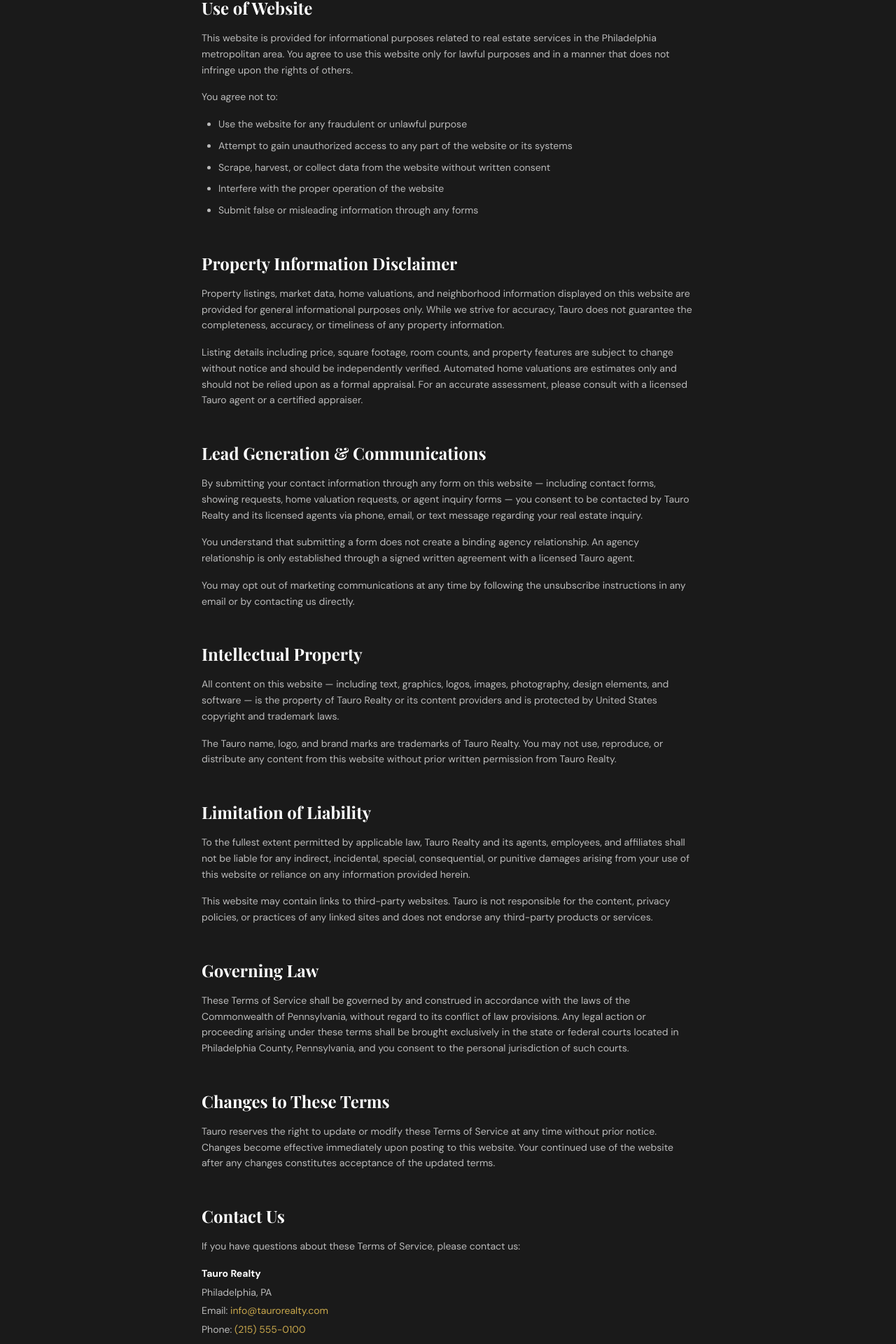
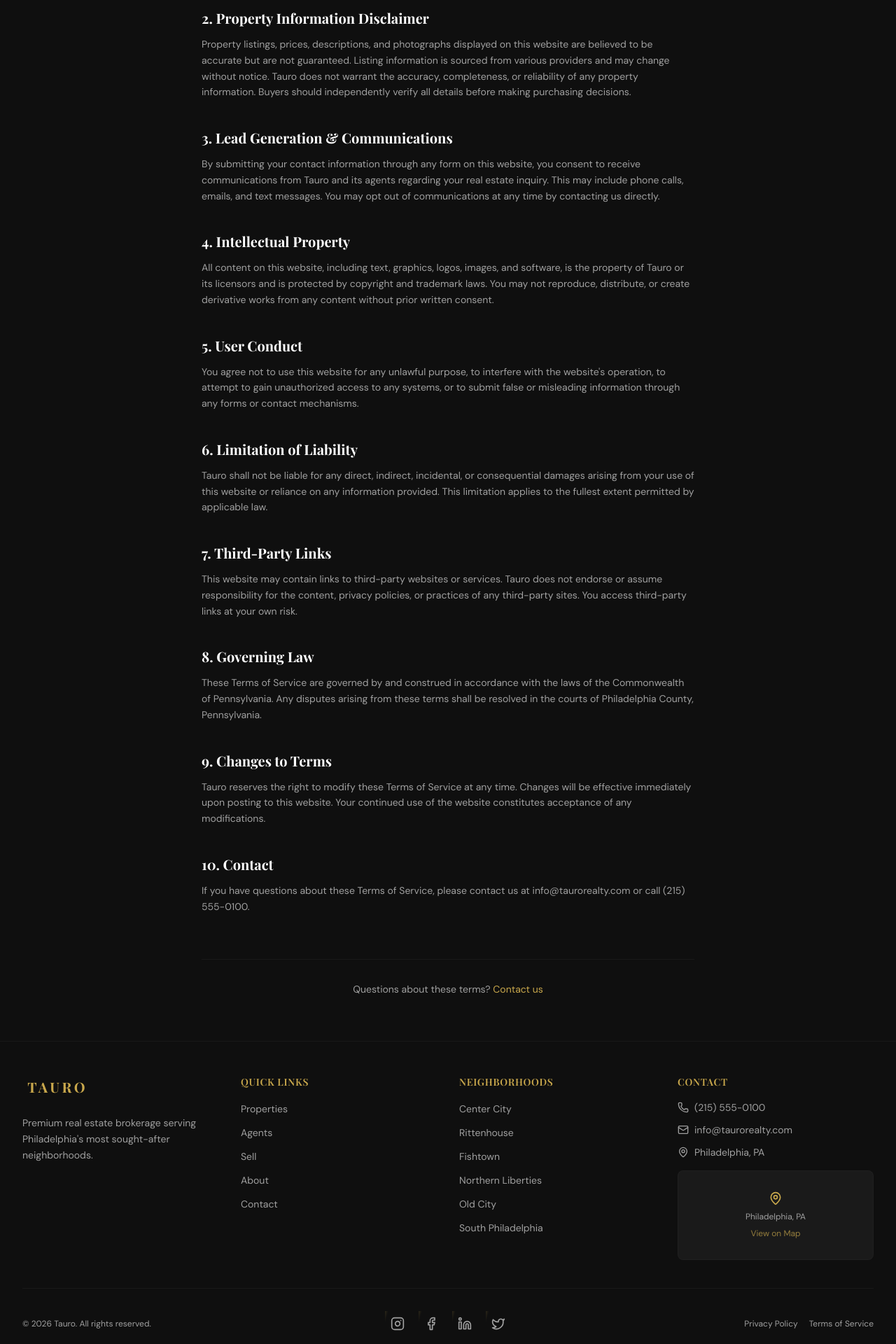
Before and after one commit to Julianb233/tauro, a Next.js app: page /terms in a window 1280 px wide. Shown: the part 539-2459 px from the top of the page at 70% size. Built offline with nearby package versions, Linux system fonts and the light colour scheme; a web font is replaced by a local one.

Commit message:
feat: add About, Privacy Policy, and Terms of Service pages
Co-Authored-By: Claude Opus 4.6 (1M context) <noreply@anthropic.com>

```diff
--- a/src/app/(site)/terms/page.tsx
+++ b/src/app/(site)/terms/page.tsx
@@ -1,239 +1,112 @@
 import type { Metadata } from "next";
+import Link from "next/link";
 
 export const metadata: Metadata = {
-  title: "Terms of Service | Tauro",
+  title: "Terms of Service",
   description:
-    "Review the terms and conditions governing your use of the Tauro real estate website and services.",
+    "Terms of Service for Tauro, a premium real estate brokerage serving Philadelphia.",
 };
+
+const sections = [
+  {
+    title: "1. Use of Website",
+    content:
+      "By accessing and using the Tauro website, you agree to be bound by these Terms of Service. This website is intended to provide general information about real estate listings, brokerage services, and the Philadelphia real estate market. All content is for informational purposes only and does not constitute legal, financial, or real estate advice.",
+  },
+  {
+    title: "2. Property Information Disclaimer",
+    content:
+      "Property listings, prices, descriptions, and photographs displayed on this website are believed to be accurate but are not guaranteed. Listing information is sourced from various providers and may change without notice. Tauro does not warrant the accuracy, completeness, or reliability of any property information. Buyers should independently verify all details before making purchasing decisions.",
+  },
+  {
+    title: "3. Lead Generation & Communications",
+    content:
+      "By submitting your contact information through any form on this website, you consent to receive communications from Tauro and its agents regarding your real estate inquiry. This may include phone calls, emails, and text messages. You may opt out of communications at any time by contacting us directly.",
+  },
+  {
+    title: "4. Intellectual Property",
+    content:
+      "All content on this website, including text, graphics, logos, images, and software, is the property of Tauro or its licensors and is protected by copyright and trademark laws. You may not reproduce, distribute, or create derivative works from any content without prior written consent.",
+  },
+  {
+    title: "5. User Conduct",
+    content:
+      "You agree not to use this website for any unlawful purpose, to interfere with the website's operation, to attempt to gain unauthorized access to any systems, or to submit false or misleading information through any forms or contact mechanisms.",
+  },
+  {
+    title: "6. Limitation of Liability",
+    content:
+      "Tauro shall not be liable for any direct, indirect, incidental, or consequential damages arising from your use of this website or reliance on any information provided. This limitation applies to the fullest extent permitted by applicable law.",
+  },
+  {
+    title: "7. Third-Party Links",
+    content:
+      "This website may contain links to third-party websites or services. Tauro does not endorse or assume responsibility for the content, privacy policies, or practices of any third-party sites. You access third-party links at your own risk.",
+  },
+  {
+    title: "8. Governing Law",
+    content:
+      "These Terms of Service are governed by and construed in accordance with the laws of the Commonwealth of Pennsylvania. Any disputes arising from these terms shall be resolved in the courts of Philadelphia County, Pennsylvania.",
+  },
+  {
+    title: "9. Changes to Terms",
+    content:
+      "Tauro reserves the right to modify these Terms of Service at any time. Changes will be effective immediately upon posting to this website. Your continued use of the website constitutes acceptance of any modifications.",
+  },
+  {
+    title: "10. Contact",
+    content:
+      "If you have questions about these Terms of Service, please contact us at info@taurorealty.com or call (215) 555-0100.",
+  },
+];
 
 export default function TermsPage() {
   return (
-    <>
-      {/* ── Hero ──────────────────────────────────────────────── */}
-      <section className="relative overflow-hidden bg-near-black pb-16 pt-32">
-        <div className="absolute inset-0 bg-gradient-to-b from-midnight/60 to-near-black" />
-        <div className="relative z-10 mx-auto max-w-7xl px-4 sm:px-6 lg:px-8">
-          <p className="font-label text-sm font-semibold uppercase tracking-[0.25em] text-gold">
+    <div className="pt-20">
+      {/* Hero */}
+      <section className="bg-midnight py-16">
+        <div className="mx-auto max-w-3xl px-4 text-center sm:px-6 lg:px-8">
+          <p className="font-label text-sm font-semibold uppercase tracking-[0.2em] text-gold">
             Legal
           </p>
-          <h1 className="mt-3 font-heading text-4xl font-bold text-white sm:text-5xl lg:text-6xl">
+          <h1 className="mt-2 font-heading text-4xl font-bold text-white">
             Terms of Service
           </h1>
-          <p className="mt-4 max-w-xl text-lg text-white/60">
-            Last updated: March 18, 2026
+          <p className="mt-4 text-muted-foreground">
+            Last updated: March 2026
           </p>
         </div>
       </section>
 
-      {/* ── Content ───────────────────────────────────────────── */}
-      <section className="bg-midnight py-20">
+      {/* Content */}
+      <section className="bg-near-black py-16">
         <div className="mx-auto max-w-3xl px-4 sm:px-6 lg:px-8">
-          <div className="space-y-12 text-white/70">
-            {/* Intro */}
-            <p className="text-base leading-relaxed">
-              Welcome to the Tauro Realty website. By accessing or using this
-              website, you agree to be bound by the following Terms of Service.
-              If you do not agree with any part of these terms, please do not
-              use our website or services.
-            </p>
-
-            {/* Use of Website */}
-            <div>
-              <h2 className="font-heading text-2xl font-bold text-white">
-                Use of Website
-              </h2>
-              <div className="mt-4 space-y-4 text-sm leading-relaxed">
-                <p>
-                  This website is provided for informational purposes related to
-                  real estate services in the Philadelphia metropolitan area. You
-                  agree to use this website only for lawful purposes and in a
-                  manner that does not infringe upon the rights of others.
-                </p>
-                <p>You agree not to:</p>
-                <ul className="list-disc space-y-2 pl-6">
-                  <li>
-                    Use the website for any fraudulent or unlawful purpose
-                  </li>
-                  <li>
-                    Attempt to gain unauthorized access to any part of the
-                    website or its systems
-                  </li>
-                  <li>
-                    Scrape, harvest, or collect data from the website without
-                    written consent
-                  </li>
-                  <li>
-                    Interfere with the proper operation of the website
-                  </li>
-                  <li>
-                    Submit false or misleading information through any forms
-                  </li>
-                </ul>
-              </div>
-            </div>
-
-            {/* Property Information Disclaimer */}
-            <div>
-              <h2 className="font-heading text-2xl font-bold text-white">
-                Property Information Disclaimer
-              </h2>
-              <div className="mt-4 space-y-4 text-sm leading-relaxed">
-                <p>
-                  Property listings, market data, home valuations, and
-                  neighborhood information displayed on this website are provided
-                  for general informational purposes only. While we strive for
-                  accuracy, Tauro does not guarantee the completeness, accuracy,
-                  or timeliness of any property information.
-                </p>
-                <p>
-                  Listing details including price, square footage, room counts,
-                  and property features are subject to change without notice and
-                  should be independently verified. Automated home valuations are
-                  estimates only and should not be relied upon as a formal
-                  appraisal. For an accurate assessment, please consult with a
-                  licensed Tauro agent or a certified appraiser.
+          <div className="space-y-10">
+            {sections.map((section) => (
+              <div key={section.title}>
+                <h2 className="font-heading text-xl font-bold text-white">
+                  {section.title}
+                </h2>
+                <p className="mt-3 text-sm leading-relaxed text-muted-foreground">
+                  {section.content}
                 </p>
               </div>
-            </div>
+            ))}
+          </div>
 
-            {/* Lead Generation & Communications */}
-            <div>
-              <h2 className="font-heading text-2xl font-bold text-white">
-                Lead Generation &amp; Communications
-              </h2>
-              <div className="mt-4 space-y-4 text-sm leading-relaxed">
-                <p>
-                  By submitting your contact information through any form on this
-                  website — including contact forms, showing requests, home
-                  valuation requests, or agent inquiry forms — you consent to be
-                  contacted by Tauro Realty and its licensed agents via phone,
-                  email, or text message regarding your real estate inquiry.
-                </p>
-                <p>
-                  You understand that submitting a form does not create a binding
-                  agency relationship. An agency relationship is only established
-                  through a signed written agreement with a licensed Tauro agent.
-                </p>
-                <p>
-                  You may opt out of marketing communications at any time by
-                  following the unsubscribe instructions in any email or by
-                  contacting us directly.
-                </p>
-              </div>
-            </div>
-
-            {/* Intellectual Property */}
-            <div>
-              <h2 className="font-heading text-2xl font-bold text-white">
-                Intellectual Property
-              </h2>
-              <div className="mt-4 space-y-4 text-sm leading-relaxed">
-                <p>
-                  All content on this website — including text, graphics, logos,
-                  images, photography, design elements, and software — is the
-                  property of Tauro Realty or its content providers and is
-                  protected by United States copyright and trademark laws.
-                </p>
-                <p>
-                  The Tauro name, logo, and brand marks are trademarks of Tauro
-                  Realty. You may not use, reproduce, or distribute any content
-                  from this website without prior written permission from Tauro
-                  Realty.
-                </p>
-              </div>
-            </div>
-
-            {/* Limitation of Liability */}
-            <div>
-              <h2 className="font-heading text-2xl font-bold text-white">
-                Limitation of Liability
-              </h2>
-              <div className="mt-4 space-y-4 text-sm leading-relaxed">
-                <p>
-                  To the fullest extent permitted by applicable law, Tauro
-                  Realty and its agents, employees, and affiliates shall not be
-                  liable for any indirect, incidental, special, consequential, or
-                  punitive damages arising from your use of this website or
-                  reliance on any information provided herein.
-                </p>
-                <p>
-                  This website may contain links to third-party websites. Tauro
-                  is not responsible for the content, privacy policies, or
-                  practices of any linked sites and does not endorse any
-                  third-party products or services.
-                </p>
-              </div>
-            </div>
-
-            {/* Governing Law */}
-            <div>
-              <h2 className="font-heading text-2xl font-bold text-white">
-                Governing Law
-              </h2>
-              <p className="mt-4 text-sm leading-relaxed">
-                These Terms of Service shall be governed by and construed in
-                accordance with the laws of the Commonwealth of Pennsylvania,
-                without regard to its conflict of law provisions. Any legal
-                action or proceeding arising under these terms shall be brought
-                exclusively in the state or federal courts located in
-                Philadelphia County, Pennsylvania, and you consent to the
-                personal jurisdiction of such courts.
-              </p>
-            </div>
-
-            {/* Changes to Terms */}
-            <div>
-              <h2 className="font-heading text-2xl font-bold text-white">
-                Changes to These Terms
-              </h2>
-              <p className="mt-4 text-sm leading-relaxed">
-                Tauro reserves the right to update or modify these Terms of
-                Service at any time without prior notice. Changes become
-                effective immediately upon posting to this website. Your
-                continued use of the website after any changes constitutes
-                acceptance of the updated terms.
-              </p>
-            </div>
-
-            {/* Contact */}
-            <div>
-              <h2 className="font-heading text-2xl font-bold text-white">
-                Contact Us
-              </h2>
-              <div className="mt-4 text-sm leading-relaxed">
-                <p>
-                  If you have questions about these Terms of Service, please
-                  contact us:
-                </p>
-                <div className="mt-4 space-y-1">
-                  <p>
-                    <strong className="text-white">Tauro Realty</strong>
-                  </p>
-                  <p>Philadelphia, PA</p>
-                  <p>
-                    Email:{" "}
-                    <a
-                      href="mailto:info@taurorealty.com"
-                      className="text-gold hover:underline"
-                    >
-                      info@taurorealty.com
-                    </a>
-                  </p>
-                  <p>
-                    Phone:{" "}
-                    <a
-                      href="tel:+12155550100"
-                      className="text-gold hover:underline"
-                    >
-                      (215) 555-0100
-                    </a>
-                  </p>
-                </div>
-              </div>
-            </div>
+          <div className="mt-16 border-t border-border/40 pt-8 text-center">
+            <p className="text-sm text-muted-foreground">
+              Questions about these terms?{" "}
+              <Link
+                href="/contact"
+                className="text-gold transition-colors hover:text-gold-light"
+              >
+                Contact us
+              </Link>
+            </p>
           </div>
         </div>
       </section>
-    </>
+    </div>
   );
 }
```
